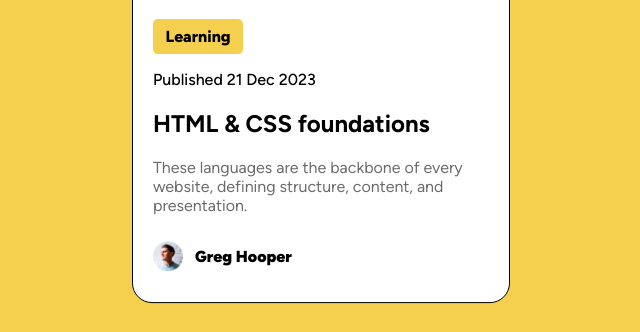
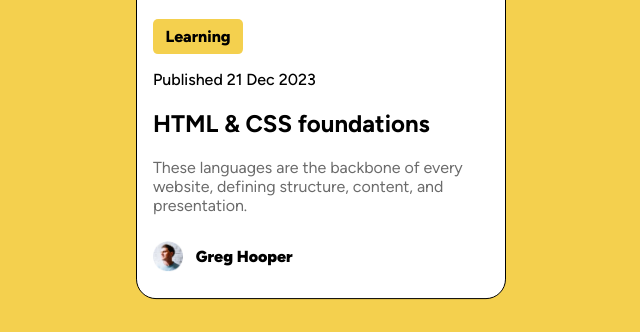
Before and after one commit to Japue/Japue.github.io, a plain HTML site: page Frontend_Mentor/blog-preview-card/index.html in a window 1280 px wide. Shown: the part 362-694 px from the top of the page, 319-959 px from the left. Drawn offline with Linux system fonts and the light colour scheme.

Commit message:
Changed some things according to AI-review: added a <main> landmark, used em instead of px in some instances and added a backup font

```diff
--- a/Frontend_Mentor/blog-preview-card/index.html
+++ b/Frontend_Mentor/blog-preview-card/index.html
@@ -11,6 +11,7 @@
 </head>
 <body>
   <main>
+    <h1>Blogs</h1>
     <div class="wrapper">
       <img src="assets/images/illustration-article.svg" alt="Weird Shapes">
       <div>Learning</div>
--- a/Frontend_Mentor/blog-preview-card/style.css
+++ b/Frontend_Mentor/blog-preview-card/style.css
@@ -9,11 +9,15 @@ body{
     background-color: hsl(47, 88%, 63%);
 }
 
+h1{
+    display: none;
+}
+
 .wrapper{
     background-color: white;
     border: 1px solid black;
     border-radius: 20px;
-    padding: 20px;
+    padding: 1em;
     width: 336px;
 
     position: absolute;
@@ -23,7 +27,7 @@ body{
 }
 
 .wrapper p{
-    font-family: Figtree;
+    font-family: Figtree, Arial;
 }
 
 .wrapper > img:first-child{
@@ -38,7 +42,7 @@ body{
     height: 35px;
 
     font-weight: 800;
-    font-family: Figtree;
+    font-family: Figtree, Arial;
 
     display: flex;
     align-items: center;
@@ -50,7 +54,7 @@ body{
 }
 
 h2{
-    font-family: Figtree;
+    font-family: Figtree, Arial;
 }
 
 h2:hover{
@@ -65,7 +69,7 @@ h2:hover{
 .author_container{
     display: flex;
     align-items: center;
-    gap: 12px;
+    gap: 0.8em;
 }
 
 .author_container img{
```
